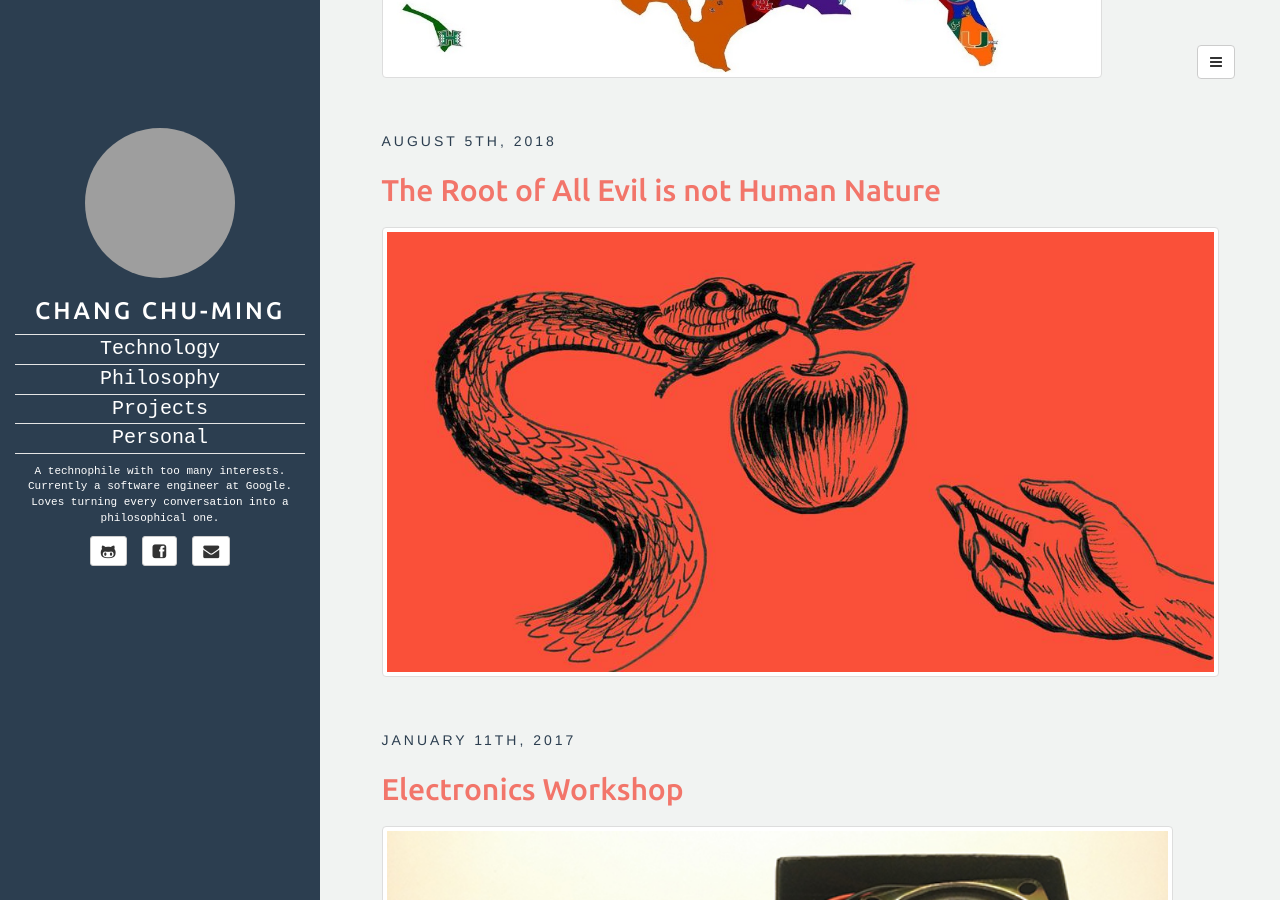
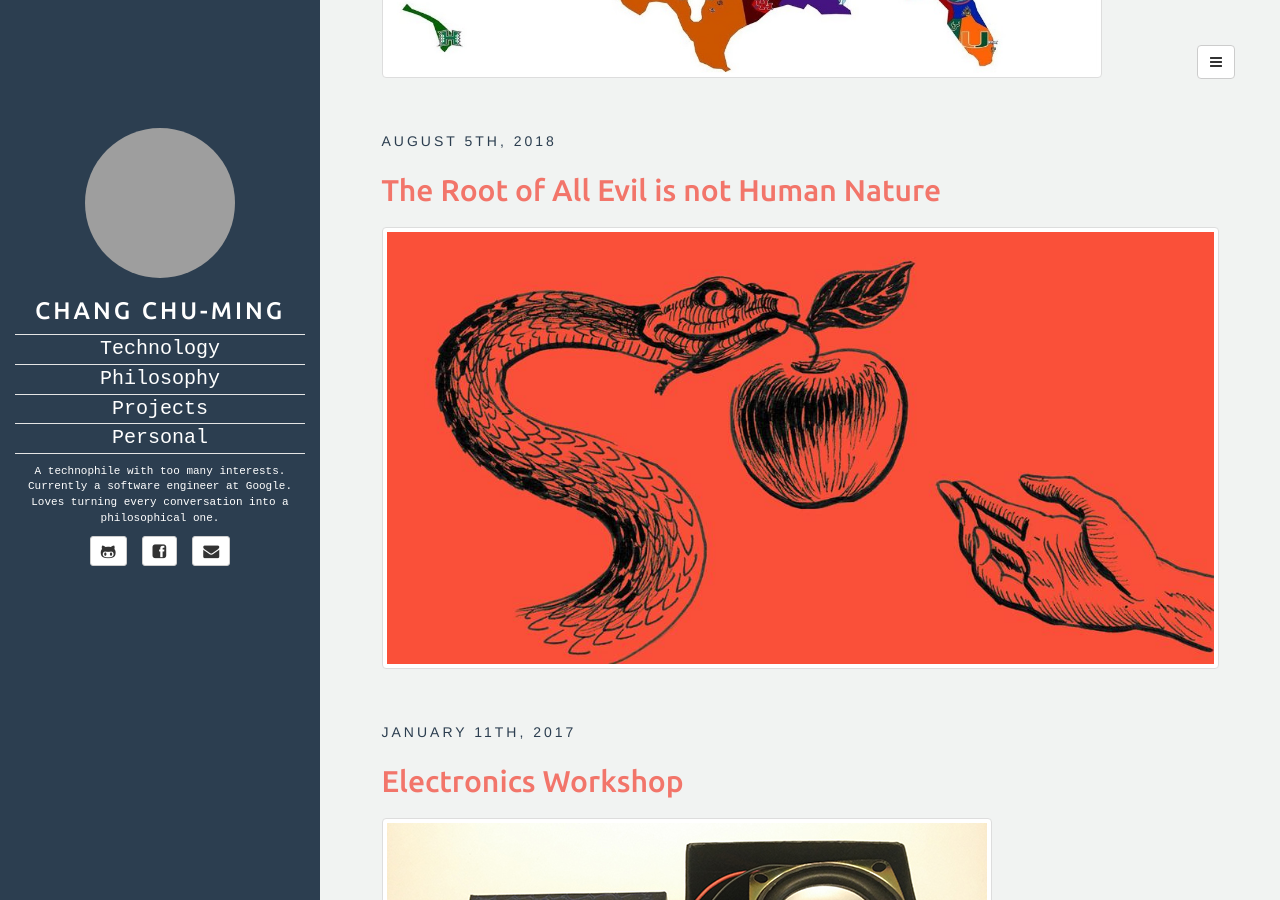
Before and after one commit to changchuming/changchuming.github.io, a Jekyll site: the page built from index.html, in a window 1280 px wide and 900 px high, scrolled down 640 px. Built offline with Jekyll 4.4.1, drawn with Linux system fonts in a browser that asks for light colours; the list of posts is cut into pages by our own code; grey boxes are pictures that could not be loaded.

Commit message:
Set max height of thumbnails

```diff
--- a/assets/css/style.css
+++ b/assets/css/style.css
@@ -230,5 +230,5 @@ ul.dropdown-menu>li>a>i.fa {
 }
 
 img.thumbnail {
-	height: 50vh;
+	max-height: 50vh;
 }
```
